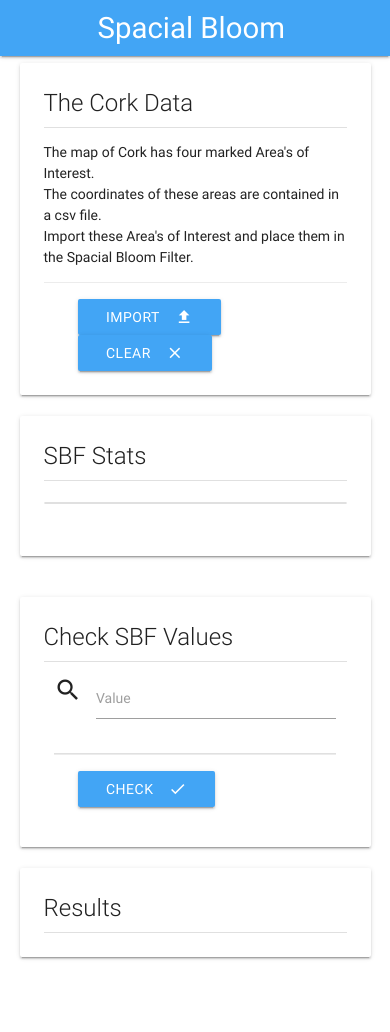
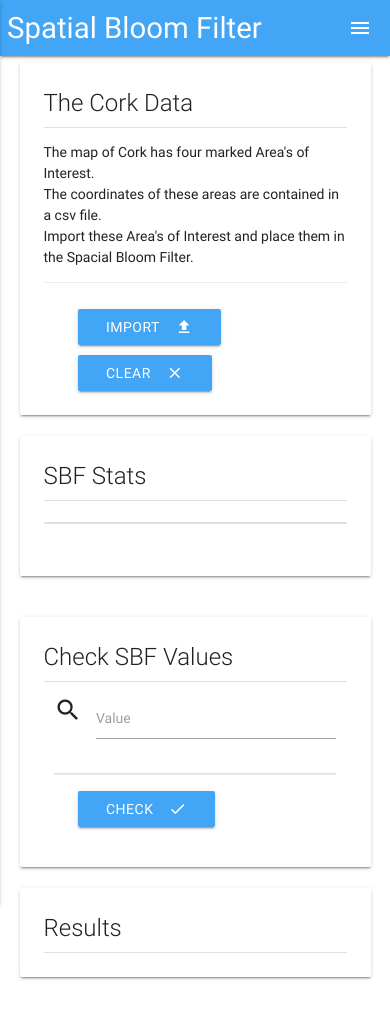
Before and after one commit to Taplin18/FYP, a Flask app: template templates/index.html in a window 390 px wide. Before the commit the page ends 960 px from the top, so only its background shows below. Run offline with Flask 2, Linux system fonts and the light colour scheme; the template is opened without the code that fills it, so the values that code supplies are empty; parts of the project's set-up code (start-up, migrations or seed data) failed here and were passed over.

Commit message:
Fixed mobile display

```diff
--- a/static/css/index.css
+++ b/static/css/index.css
@@ -1,4 +1,3 @@
 table#myTable.centered tbody td {
     border: 1px solid black;
-    /*padding: 1px;*/
 }
--- a/static/js/index.js
+++ b/static/js/index.js
@@ -1,6 +1,4 @@
-nboxes = 32;
-strings = [];
-
 $(function() {
-    $('.dropdown-button').dropdown();
+    // $('.dropdown-button').dropdown();
+    $(".button-collapse").sideNav();
 });
--- a/templates/index.html
+++ b/templates/index.html
@@ -16,6 +16,7 @@
         <link type="text/css" rel="stylesheet" href="https://cdnjs.cloudflare.com/ajax/libs/materialize/0.100.2/css/materialize.min.css"  media="screen,projection"/>
         <script type="text/javascript" src="https://cdnjs.cloudflare.com/ajax/libs/materialize/0.100.2/js/materialize.min.js"></script>
 
+
         <link rel="icon" type="image/x-icon" href="{{ url_for('static', filename='images/favicon.ico') }}">
         <link rel="stylesheet" type="text/css" href="{{ url_for('static', filename='css/index.css') }}" />
         <script type="text/javascript" src="{{ url_for('static', filename='js/index.js') }}"></script>
@@ -23,7 +24,6 @@
         <title>FYP</title>
     </head>
     <body>
-        <div class="navbar-fixed">
         <ul id="dropdown1" class="dropdown-content">
             <li><a href="{{ url_for('static', filename='dataset/cork.pdf') }}">With Areas of Interest</a></li>
             <li class="divider"></li>
@@ -31,13 +31,14 @@
             <li class="divider"></li>
             <li><a href="{{ url_for('static', filename='dataset/cork.csv') }}">Coordinates</a></li>
         </ul>
-            <nav class="blue lighten-1">
+        <nav class="nav blue lighten-1">
             <div class="nav-wrapper">
-                    <div class="container">
-                        <a href="{{ url_for('index') }}" class="brand-logo">Spacial Bloom Filter</a>
+                <a href="#" class="brand-logo left">Spatial Bloom Filter</a>
+                <a href="#" data-activates="mobile-demo" class="button-collapse right"><i class="material-icons">menu</i></a>
                 <ul id="nav-mobile" class="right hide-on-med-and-down">
-                            <li><a href="#">About</a></li>
-                            <!-- Dropdown Trigger -->
+                    <li>
+                        <a href="#">About</a>
+                    </li>
                     <li>
                         <a class="dropdown-button" href="#" data-activates="dropdown1">Cork Maps
                             <i class="material-icons right">arrow_drop_down</i>
@@ -49,16 +50,42 @@
                         </a>
                     </li>
                 </ul>
+                <ul class="side-nav collapsible collapsible-accordion" id="mobile-demo">
+                    <li><a href="#">About<i class="material-icons right">info</i></a></li>
+                    <li>
+                        <a href="#" class="collapsible-header" style="padding: 0 32px;">
+                            Maps<i class="material-icons right">arrow_drop_down</i>
+                        </a>
+                        <div class="collapsible-body">
+                        <ul>
+                            <li>
+                                <a href="{{ url_for('static', filename='dataset/cork.pdf') }}">
+                                    With Areas of Interest<i class="material-icons">map</i>
+                                </a>
+                            </li>
+                            <li>
+                                <a href="{{ url_for('static', filename='dataset/cork-no-aoi.pdf') }}">
+                                    No Areas of Interest<i class="material-icons">map</i>
+                                </a>
+                            </li>
+                            <li>
+                                <a href="{{ url_for('static', filename='dataset/cork.csv') }}">
+                                    Coordinates<i class="material-icons">map</i>
+                                </a>
+                            </li>
+                        </ul>
                         </div>
+                    </li>
+                    <li><a href="#">Edit Details<i class="material-icons right">edit</i></a></li>
+                </ul>
             </div>
         </nav>
-        </div>
 
         <div class="container">
 
             <div class="row">
 
-                <div class="col s12 m6">
+                <div class="col s12 m12 l6">
                     <div class="card horizontal">
                         <div class="card-stacked">
                             <div class="card-content">
@@ -72,14 +99,14 @@
                                     </p>
                                 </div>
                                 <div class="card-action">
-                                    <div class="col s12 m6">
+                                    <div class="col s12 m6 l6" style="padding-top: 10px;">
                                         <form action="{{ url_for('import_sbf') }}" method="post">
-                                            <button class="btn waves-effect waves-light blue lighten-1" type="submit">
+                                            <button class="btn waves-effect waves-light blue lighten-1" type="submit"  style="padding-bottom: 10px;">
                                                 Import<i class="material-icons right">file_upload</i>
                                             </button>
                                         </form>
                                     </div>
-                                    <div class="col s12 m6">
+                                    <div class="col s12 m6 l6" style="padding-top: 10px;">
                                         <form action="{{ url_for('clear_sbf') }}" method="post">
                                             <button class="btn waves-effect waves-light blue lighten-1" type="submit">
                                                 Clear<i class="material-icons right">clear</i>
@@ -92,7 +119,7 @@
                     </div>
                 </div>
 
-                <div class="col s12 m6">
+                <div class="col s12 m12 l6">
                     <div class="card horizontal">
                         <div class="card-stacked">
                             <div class="card-content">
@@ -112,7 +139,7 @@
 
             <div class="row">
 
-                <div class="col s12 m6">
+                <div class="col s12 m12 l6">
                     <div class="card horizontal">
                         <div class="card-stacked">
                             <div class="card-content">
@@ -138,7 +165,7 @@
                     </div>
                 </div>
 
-                <div class="col s12 m6">
+                <div class="col s12 m12 l6">
                     <div class="card horizontal">
                         <div class="card-stacked">
                             <div class="card-content">
@@ -155,9 +182,9 @@
         </div>
 
         <div class="row">
-            <div class="col s12 m12">
+            <div class="col s12 m12 l12">
                 <div class="sbf">
-                    <table id="myTable" class="centered">
+                    <table id="myTable" class="centered responsive-table">
                         <tbody>
                             {{ sbf_table }}
                         </tbody>
```
Lines whose indentation alone changed are shown as unchanged.
